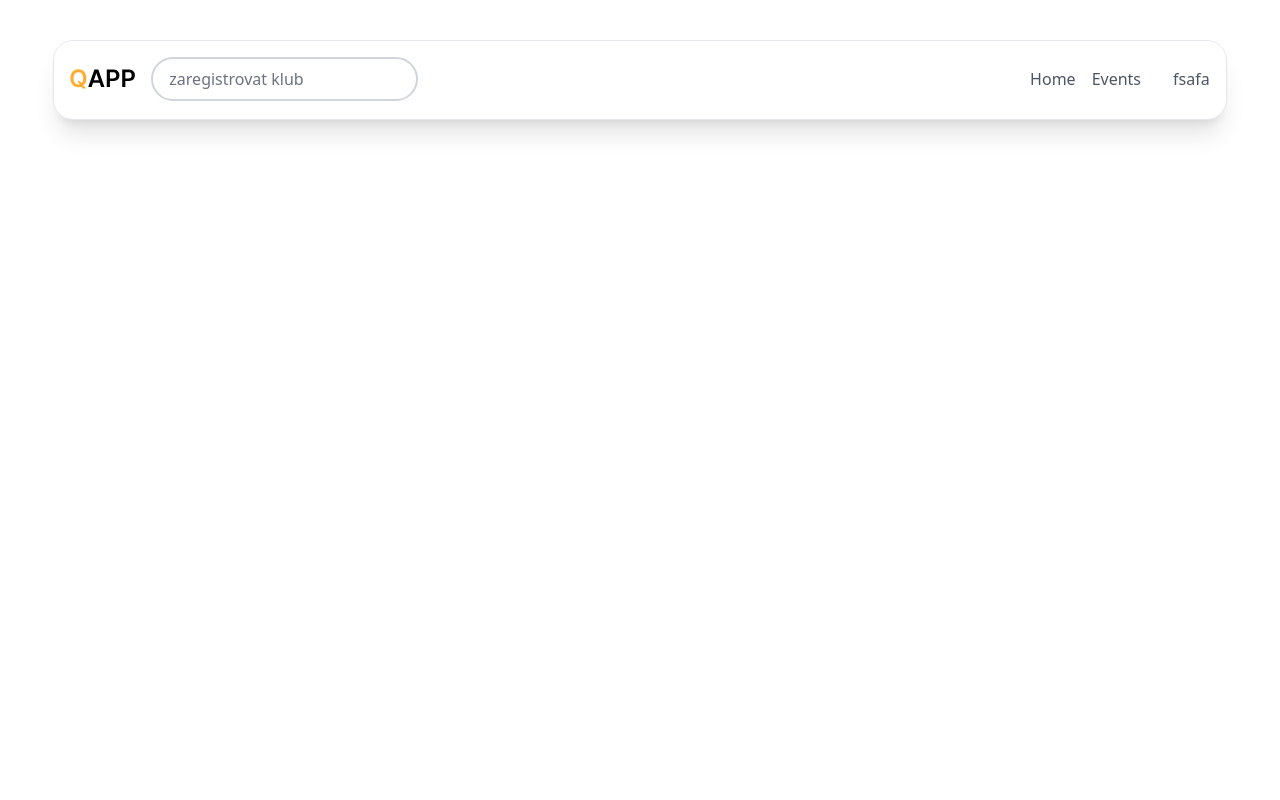
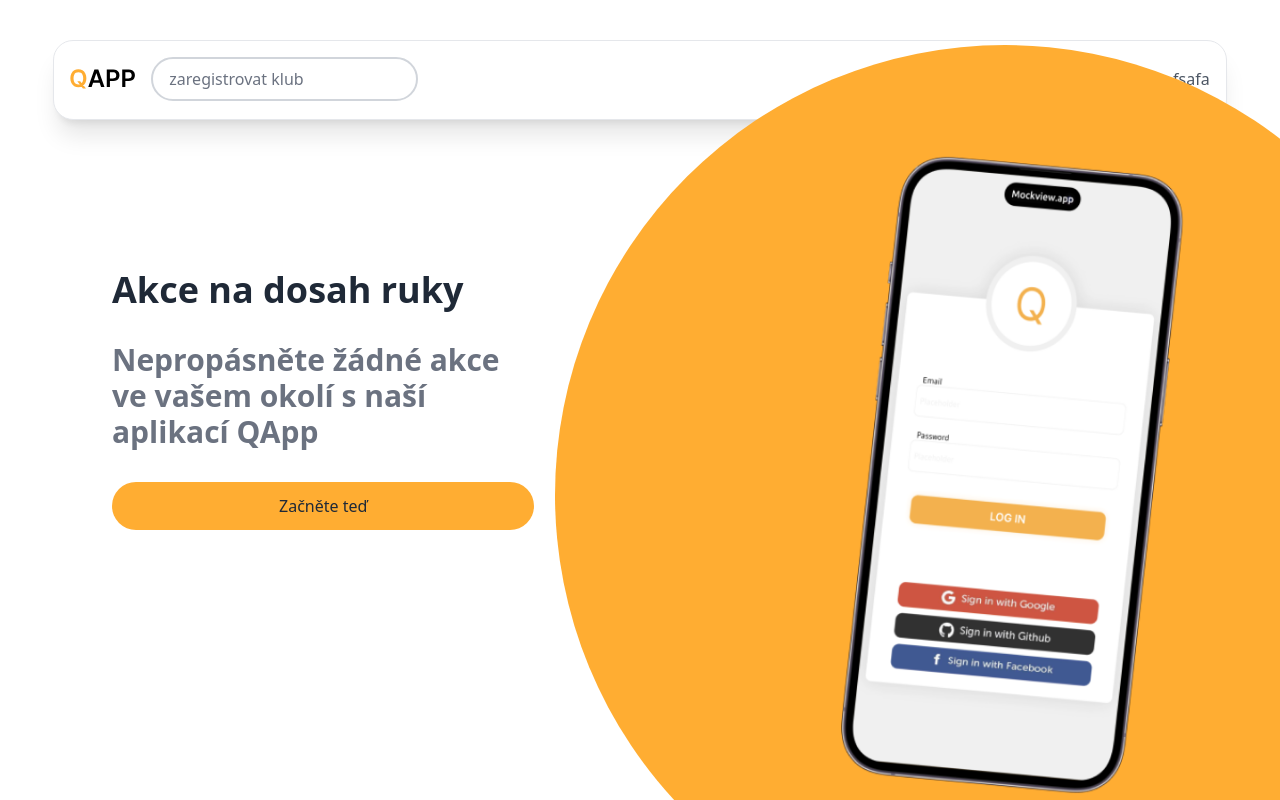
Before and after one commit to UUBoys/QApp-WebView, a Next.js app: page / in a window 1280 px wide. Built offline with nearby package versions, Linux system fonts and the light colour scheme.

Commit message:
homePage

```diff
--- /dev/null
+++ b/src/modules/pages/Home/PhoneWithCircle.tsx
@@ -0,0 +1,18 @@
+import Image from "next/image";
+import React from "react";
+
+import phone from "../../../assets/images/phone_with_login.png";
+
+const PhoneWithCircle = () => {
+  return (
+    <div className="flex h-full w-full items-center rounded-full  bg-primary md:h-[70%] md:w-[70%] lg:absolute lg:bottom-[-100px] lg:right-[-100px] lg:h-[700px] lg:w-[700px] xl:bottom-[-145px] xl:right-[-175px] xl:h-[900px] xl:w-[900px]">
+      <Image
+        className="absolute bottom-[16%] left-1/2 w-[40%] -translate-x-1/2 sm:w-[30%] md:bottom-[15%] md:w-[27%] lg:w-[40%] xl:w-[40%]"
+        src={phone}
+        alt="Picture of phone"
+      />
+    </div>
+  );
+};
+
+export default PhoneWithCircle;
--- a/src/pages/index.tsx
+++ b/src/pages/index.tsx
@@ -2,8 +2,23 @@
 /* eslint-disable import/extensions */
 import { NextPage } from "next";
 
+import PhoneWithCircle from "@/modules/pages/Home/PhoneWithCircle";
+
 const Home: NextPage = () => {
-  return <div />;
+  return (
+    <div className="relative mt-36 flex h-[100vh] w-full flex-col items-center gap-[15%] overflow-hidden p-10 px-12 lg:mt-0 lg:flex-row lg:justify-between lg:px-28">
+      <div className="flex flex-col justify-center space-y-8 lg:w-[40%]">
+        <h1 className="text-4xl font-bold text-gray-800">Akce na dosah ruky</h1>
+        <p className="text-3xl font-semibold text-gray-500">
+          Nepropásněte žádné akce ve vašem okolí s naší aplikací QApp
+        </p>
+        <button className="rounded-full bg-primary-500 px-6 py-3 text-gray-800 hover:bg-primary-600">
+          Začněte teď
+        </button>
+      </div>
+      <PhoneWithCircle />
+    </div>
+  );
 };
 
 export default Home;
```
Also changed, not shown: src/assets/images/phone_with_login.png (added).
